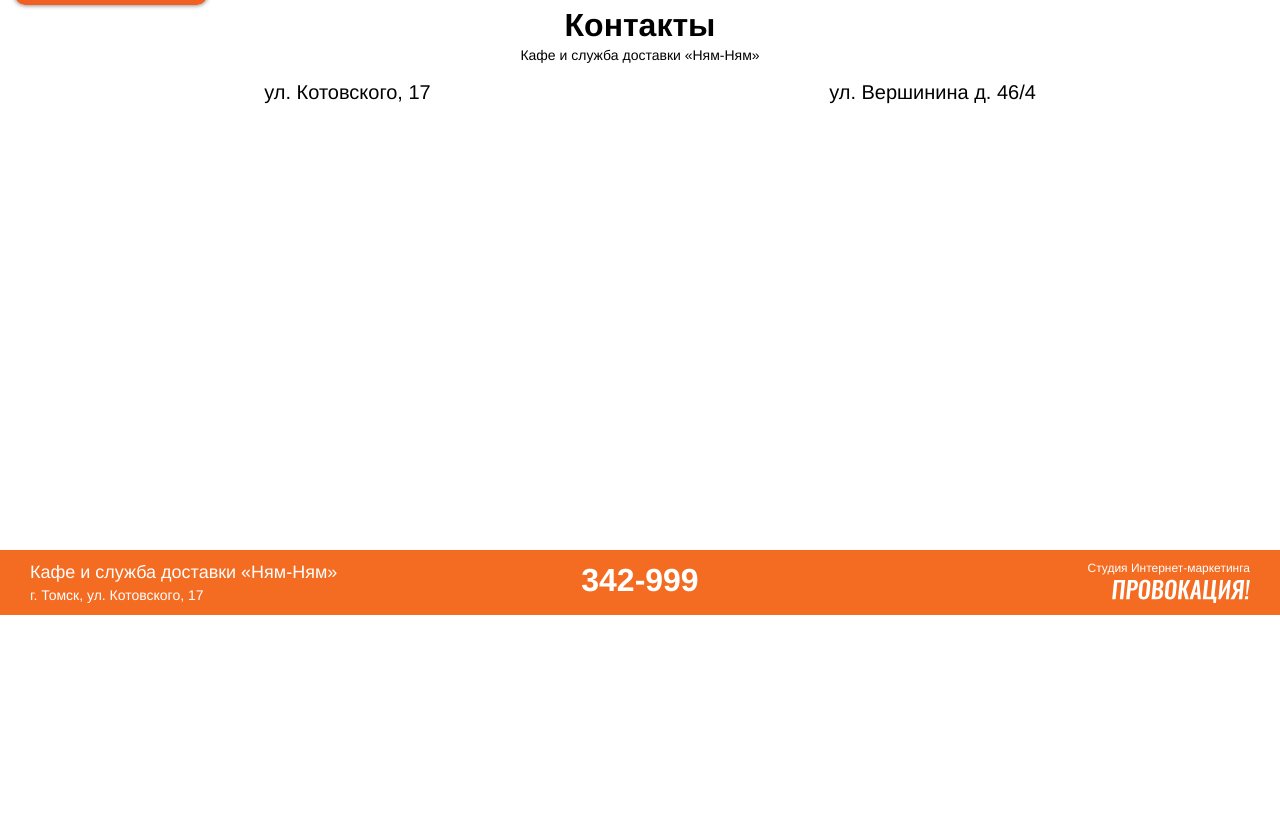
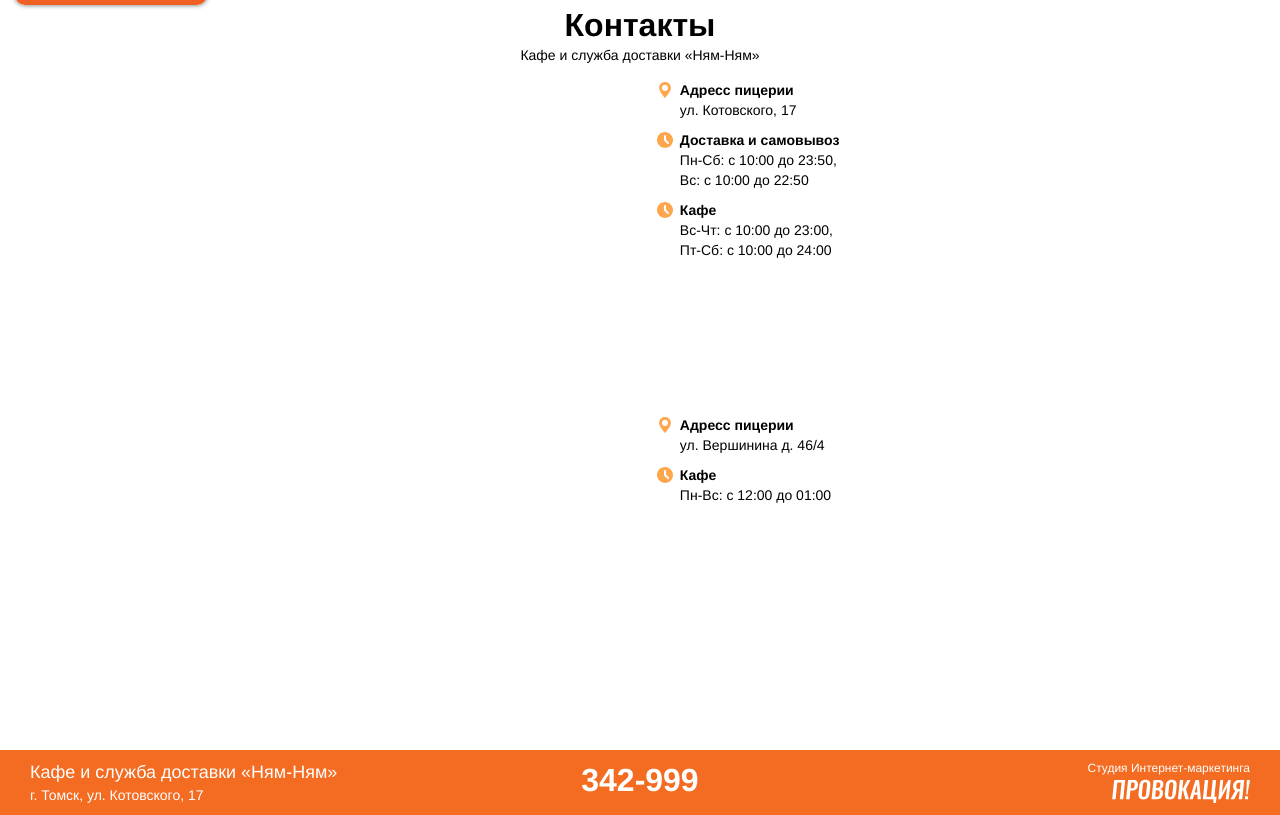
Before and after one commit to mchweb/nyam-nyam-website, a website with bundled scripts: page contacts.html in a window 1280 px wide. Shown: the part 127-942 px from the top of the page. Before the commit the page ends 800 px from the top, so only its background shows below. Built offline with nearby package versions, Linux system fonts and the light colour scheme.

Commit message:
last fixes

```diff
--- a/contacts.html
+++ b/contacts.html
@@ -158,19 +158,64 @@
 					<p>Кафе и служба доставки «Ням-Ням»</p>
 				</div>
 
-				<ul class="vacancy-list">
-					<li class="cafe vacancy-list__item">
-						<p class="cafe__title">ул. Котовского, 17</p>
+				<div class="vacancy-list">
+					<div class="cafe vacancy-list__item">
 						<div class="cafe__map">
-							<iframe src="https://api-maps.yandex.ru/frame/v1/-/C6EdJK4m" width="720" height="400" frameborder="0"></iframe>
+							<iframe src="https://api-maps.yandex.ru/frame/v1/-/C6EdJK4m" width="720" height="300" frameborder="0"></iframe>
 						</div>
-					</li>
-					<li class="cafe vacancy-list__item">
-						<p class="cafe__title">ул. Вершинина д. 46/4</p>
+					</div>
+
+					<div class="cafe vacancy-list__item">
+						<div class="cafe__icon"><svg xmlns="http://www.w3.org/2000/svg" xmlns:xlink="http://www.w3.org/1999/xlink" version="1.1" id="Capa_1" x="0px" y="0px" width="16px" height="16px" viewBox="0 0 97.713 97.713" style="enable-background:new 0 0 97.713 97.713;" xml:space="preserve"><g><path d="M48.855,0C29.021,0,12.883,16.138,12.883,35.974c0,5.174,1.059,10.114,3.146,14.684   c8.994,19.681,26.238,40.46,31.31,46.359c0.38,0.441,0.934,0.695,1.517,0.695s1.137-0.254,1.517-0.695   c5.07-5.898,22.314-26.676,31.311-46.359c2.088-4.57,3.146-9.51,3.146-14.684C84.828,16.138,68.69,0,48.855,0z M48.855,54.659   c-10.303,0-18.686-8.383-18.686-18.686c0-10.304,8.383-18.687,18.686-18.687s18.686,8.383,18.686,18.687   C67.542,46.276,59.159,54.659,48.855,54.659z" fill="#ffa64d"></path></g></svg></div>
+						<p class="cafe__item">
+							<strong>Адресс пицерии</strong><br>
+							<span>ул. Котовского, 17</span>
+						</p>
+						<br>
+
+						<div class="cafe__icon"><svg xmlns="http://www.w3.org/2000/svg" xmlns:xlink="http://www.w3.org/1999/xlink" version="1.1" id="Capa_1" x="0px" y="0px" viewBox="0 0 512 512" style="enable-background:new 0 0 512 512;" xml:space="preserve" width="16px" height="16px"><path d="M507.203,205.836C487.977,105.187,406.813,24.023,306.164,4.797C126.117-29.594-29.594,126.117,4.797,306.164  c19.227,100.648,100.391,181.813,201.039,201.039C385.883,541.594,541.594,385.883,507.203,205.836z M374.625,374.625  C368.375,380.875,360.188,384,352,384s-16.375-3.125-22.625-9.375l-96-96c-6-6-9.375-14.125-9.375-22.625V128  c0-17.688,14.328-32,32-32s32,14.313,32,32v114.75l86.625,86.625C387.125,341.875,387.125,362.125,374.625,374.625z" fill="#ffa64d"></path></svg></div>
+						<p class="cafe__item">
+							<strong>Доставка и самовывоз</strong><br>
+							<span>
+								Пн-Сб: с 10:00 до 23:50,<br>
+								Вс: с 10:00 до 22:50
+							</span>
+						</p>
+						<br>
+
+						<div class="cafe__icon"><svg xmlns="http://www.w3.org/2000/svg" xmlns:xlink="http://www.w3.org/1999/xlink" version="1.1" id="Capa_1" x="0px" y="0px" viewBox="0 0 512 512" style="enable-background:new 0 0 512 512;" xml:space="preserve" width="16px" height="16px"><path d="M507.203,205.836C487.977,105.187,406.813,24.023,306.164,4.797C126.117-29.594-29.594,126.117,4.797,306.164  c19.227,100.648,100.391,181.813,201.039,201.039C385.883,541.594,541.594,385.883,507.203,205.836z M374.625,374.625  C368.375,380.875,360.188,384,352,384s-16.375-3.125-22.625-9.375l-96-96c-6-6-9.375-14.125-9.375-22.625V128  c0-17.688,14.328-32,32-32s32,14.313,32,32v114.75l86.625,86.625C387.125,341.875,387.125,362.125,374.625,374.625z" fill="#ffa64d"></path></svg></div>
+						<p class="cafe__item">
+							<strong>Кафе</strong><br>
+							<span>
+								Вс-Чт: с 10:00 до 23:00,<br>
+								Пт-Сб: с 10:00 до 24:00
+							</span>
+						</p>
+					</div>
+				</div>
+
+				<div class="vacancy-list">
+					<div class="cafe vacancy-list__item">
 						<div class="cafe__map">
-							<iframe src="https://api-maps.yandex.ru/frame/v1/-/C6EdJOn7" width="720" height="400" frameborder="0"></iframe>
+							<iframe src="https://api-maps.yandex.ru/frame/v1/-/C6EdJOn7" width="720" height="300" frameborder="0"></iframe>
 						</div>
-					</li>
+					</div>
+					<div class="cafe vacancy-list__item">
+						<div class="cafe__icon"><svg xmlns="http://www.w3.org/2000/svg" xmlns:xlink="http://www.w3.org/1999/xlink" version="1.1" id="Capa_1" x="0px" y="0px" width="16px" height="16px" viewBox="0 0 97.713 97.713" style="enable-background:new 0 0 97.713 97.713;" xml:space="preserve"><g><path d="M48.855,0C29.021,0,12.883,16.138,12.883,35.974c0,5.174,1.059,10.114,3.146,14.684   c8.994,19.681,26.238,40.46,31.31,46.359c0.38,0.441,0.934,0.695,1.517,0.695s1.137-0.254,1.517-0.695   c5.07-5.898,22.314-26.676,31.311-46.359c2.088-4.57,3.146-9.51,3.146-14.684C84.828,16.138,68.69,0,48.855,0z M48.855,54.659   c-10.303,0-18.686-8.383-18.686-18.686c0-10.304,8.383-18.687,18.686-18.687s18.686,8.383,18.686,18.687   C67.542,46.276,59.159,54.659,48.855,54.659z" fill="#ffa64d"></path></g></svg></div>
+						<p class="cafe__item">
+							<strong>Адресс пицерии</strong><br>
+							<span>ул. Вершинина д. 46/4</span>
+						</p>
+						<br>
+
+						<div class="cafe__icon"><svg xmlns="http://www.w3.org/2000/svg" xmlns:xlink="http://www.w3.org/1999/xlink" version="1.1" id="Capa_1" x="0px" y="0px" viewBox="0 0 512 512" style="enable-background:new 0 0 512 512;" xml:space="preserve" width="16px" height="16px"><path d="M507.203,205.836C487.977,105.187,406.813,24.023,306.164,4.797C126.117-29.594-29.594,126.117,4.797,306.164  c19.227,100.648,100.391,181.813,201.039,201.039C385.883,541.594,541.594,385.883,507.203,205.836z M374.625,374.625  C368.375,380.875,360.188,384,352,384s-16.375-3.125-22.625-9.375l-96-96c-6-6-9.375-14.125-9.375-22.625V128  c0-17.688,14.328-32,32-32s32,14.313,32,32v114.75l86.625,86.625C387.125,341.875,387.125,362.125,374.625,374.625z" fill="#ffa64d"></path></svg></div>
+						<p class="cafe__item">
+							<strong>Кафе</strong><br>
+							<span>
+								Пн-Вс: с 12:00 до 01:00
+							</span>
+						</p>
+					</div>
 				</div>
 
 			</div>
--- a/sass/_main.scss
+++ b/sass/_main.scss
@@ -872,7 +872,7 @@ a:hover{
 }
 .product-info__title{
 	margin-bottom:$base-d*2em;
-	& h3{
+	& p{
 		font-family:Appetite;
 		color:$accent;
 		@include adjust-font-size-to($h2,5);
@@ -1496,7 +1496,7 @@ a:hover{
 	min-height:$base-d*12em;
 }
 .product-info__title.product_sm{
-	& h3{
+	& p{
 		color:$black-75;
 		@include adjust-font-size-to($h4,4);
 	}
@@ -1947,8 +1947,27 @@ a:hover{
 }
 
 .cafe{
+	padding-left:15px;
+	padding-right:15px;
 	@media (max-width: $bp740) {
     	padding-left:0;
     	padding-right:0;
   	}
 }
+
+.cafe__item{
+	margin-bottom:rhythm(2);
+	display: inline-block;
+}
+
+.vacancy-list:after{
+	content: " ";
+    display: block;
+    clear: both;
+}
+
+.cafe__icon{
+	display: inline-block;
+    padding: rhythm(1/2);
+    vertical-align: top;
+}
```
Also changed, not shown: assets/js/main.js (+12 -10 lines), index.html (+1 -0 lines), assets/css/screen.css, assets/img/clock.svg (added), assets/img/tag.svg (added), assets/js/main.min.js, banner_na_sayt.jpg (added).
